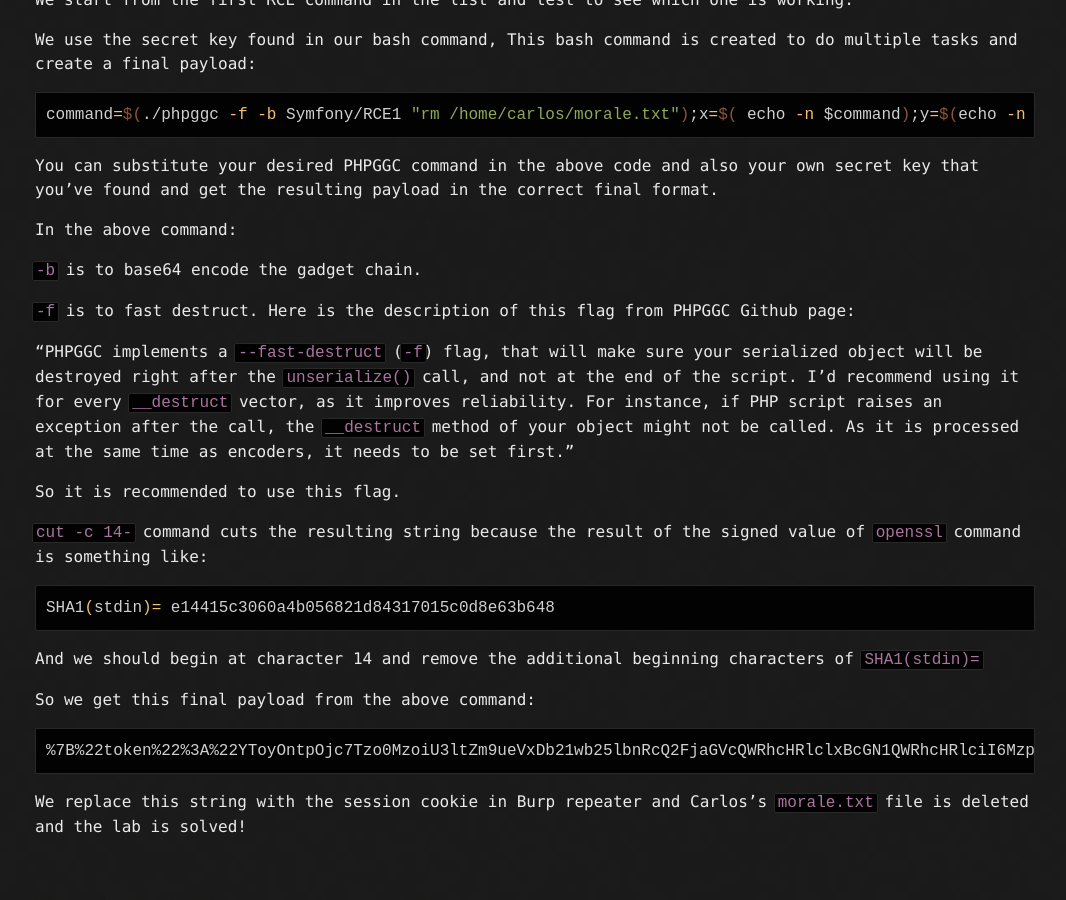
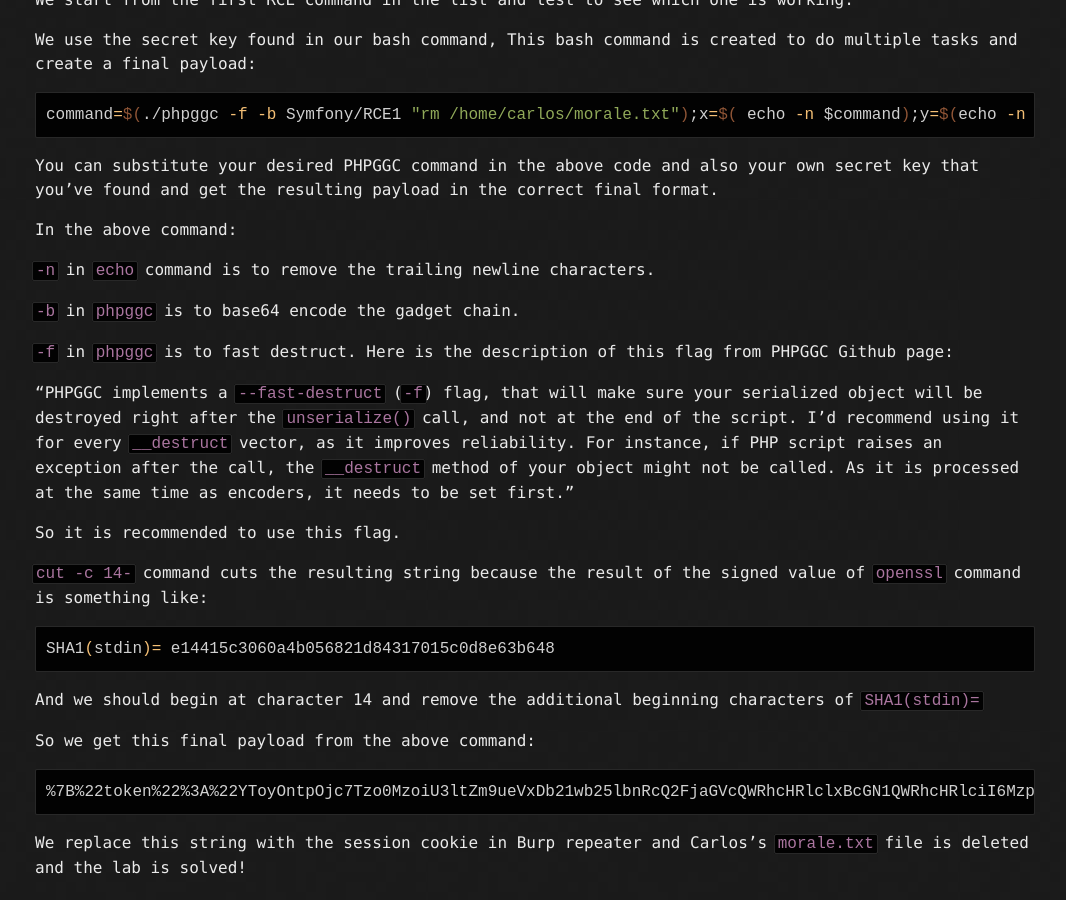
Before and after one commit to CamoCatX/camocatx.github.io, a Jekyll site: the page built from blog/_posts/2022-08-11-exploiting-php-deserialization-with-a-pre-built-gadget-chain.md, in a window 1280 px wide and 900 px high, scrolled down 3525 px. Shown: the whole window, without its empty margins (105-1171 px from the left). Built offline with Jekyll 4.4.1, drawn with Linux system fonts in a browser that asks for light colours.

Commit message:
Edit blog post

```diff
--- a/blog/_posts/2022-08-11-exploiting-php-deserialization-with-a-pre-built-gadget-chain.md
+++ b/blog/_posts/2022-08-11-exploiting-php-deserialization-with-a-pre-built-gadget-chain.md
@@ -110,9 +110,11 @@ You can substitute your desired PHPGGC command in the above code and also your o
 
 In the above command:
 
-`-b` is to base64 encode the gadget chain.
+`-n` in `echo` command is to remove the trailing newline characters.
 
-`-f` is to fast destruct. Here is the description of this flag from PHPGGC Github page:
+`-b` in `phpggc` is to base64 encode the gadget chain.
+
+`-f` in `phpggc` is to fast destruct. Here is the description of this flag from PHPGGC Github page:
 
 "PHPGGC implements a `--fast-destruct` (`-f`) flag, that will make sure your serialized object will be destroyed right after the `unserialize()` call, and not at the end of the script. I'd recommend using it for every `__destruct` vector, as it improves reliability. For instance, if PHP script raises an exception after the call, the `__destruct` method of your object might not be called. As it is processed at the same time as encoders, it needs to be set first."
 
```
